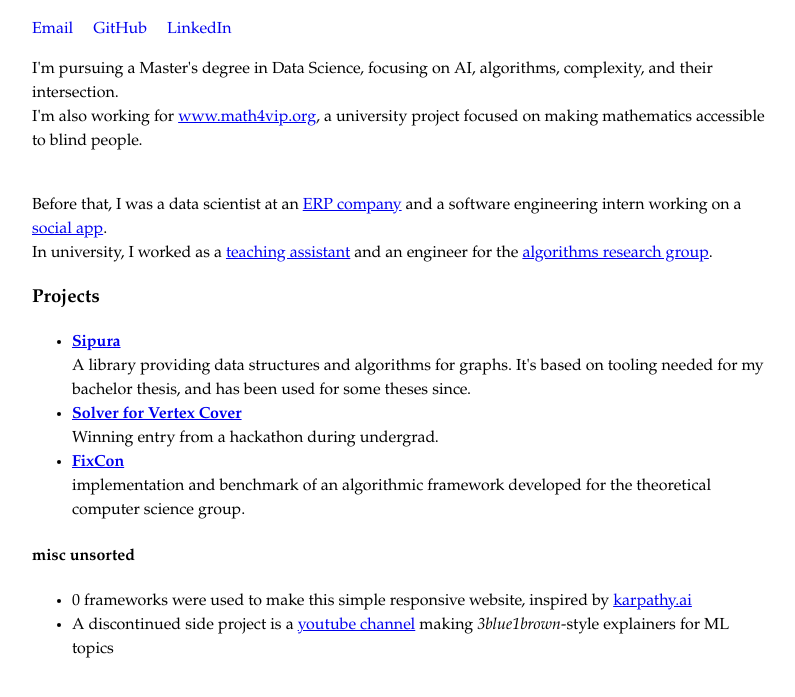
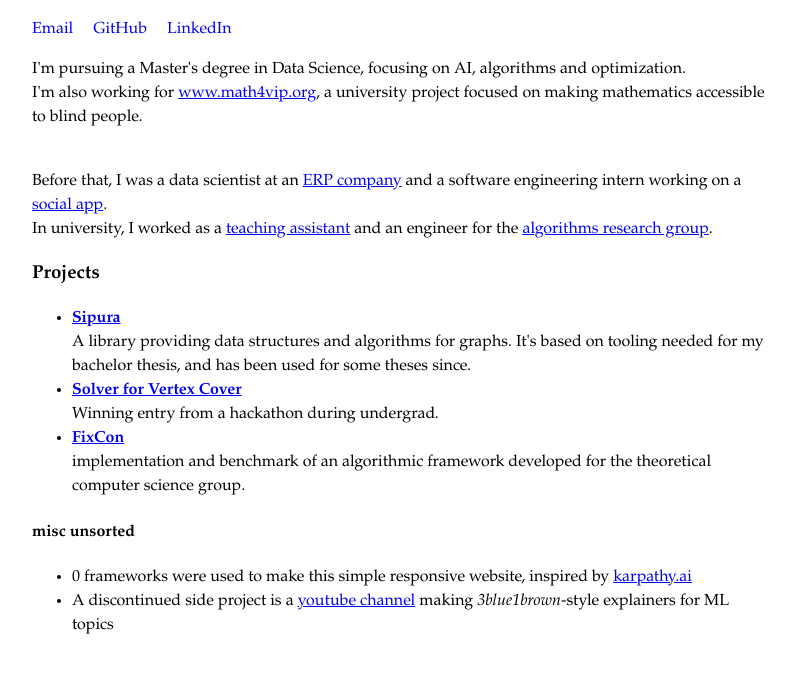
Before and after one commit to moritz-gross/moritz-gross.github.io, a plain HTML site: page index.html in a window 1280 px wide. Shown: the part 99-796 px from the top of the page, without its empty margins (240-1035 px from the left). Drawn offline with Linux system fonts and the light colour scheme.

Commit message:
fix text

```diff
--- a/index.html
+++ b/index.html
@@ -59,8 +59,7 @@
             </section>
 
             <p>
-                I'm pursuing a Master's degree in Data Science, focusing on AI, algorithms, complexity, and their
-                intersection.
+                I'm pursuing a Master's degree in Data Science, focusing on AI, algorithms and optimization.
                 <br>
                 I'm also working for <a href="https://www.math4vip.org">www.math4vip.org</a>, a university project focused
                 on making mathematics accessible to blind people.
```
